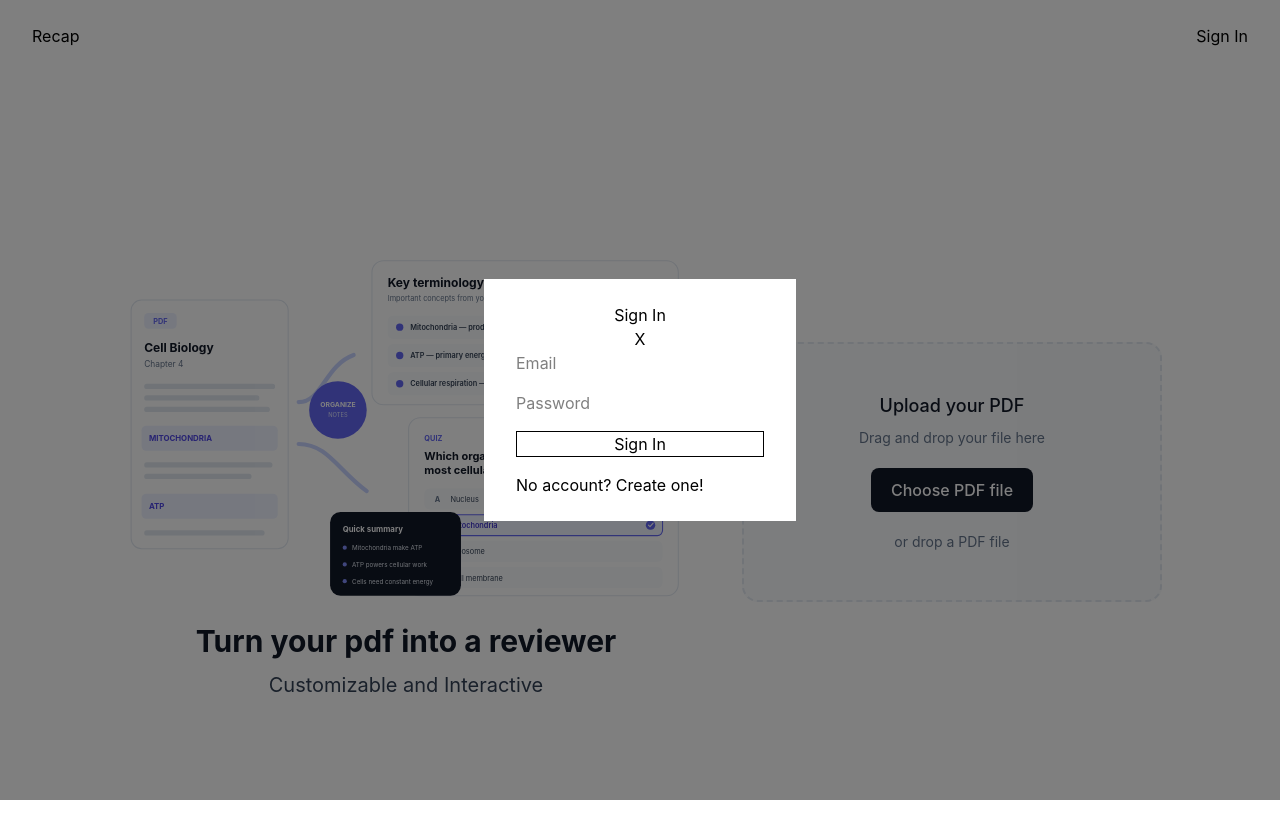
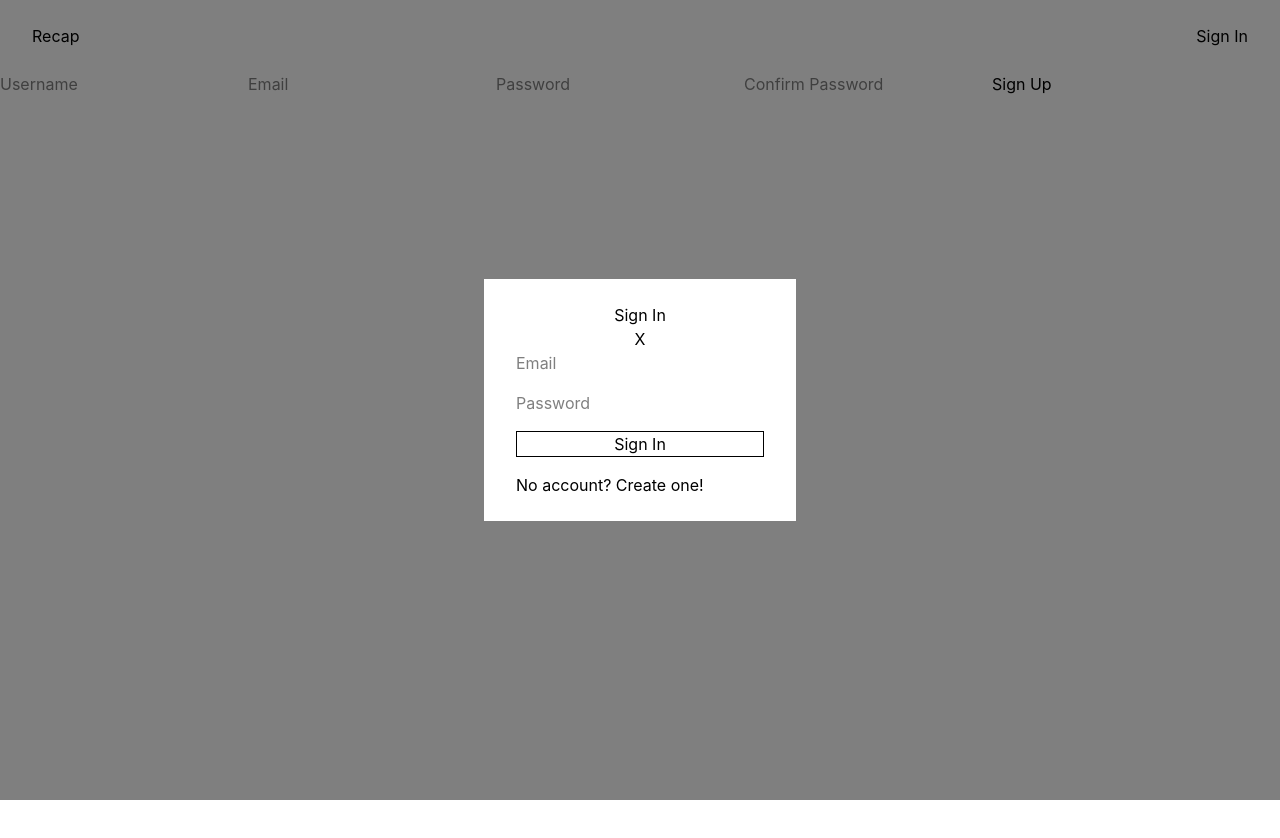
Before and after one commit to gieldev/Recap, a React app in the folder frontend/: page / in a window 1280 px wide. Both pictures are taken after a click on the button "Sign In". Shown: the top 838 px of the page. After the commit the page ends 800 px from the top, so only its background shows below. Built offline with nearby package versions, Linux system fonts and the light colour scheme; the HTML template or start-up script is replaced by a standard one.

Commit message:
feat: create sign up page and DOM restructuring

```diff
--- a/frontend/src/App.jsx
+++ b/frontend/src/App.jsx
@@ -1,10 +1,20 @@
+import {useState } from "react";
+
+import Navbar from "./components/Navbar";
 import Home from "./pages/Home";
 import Quiz from "./pages/Quiz";
+import AuthModal from "./components/AuthModal";
+import Signup from "./pages/Signup";
 
 function App() {
+  // State variables for styling
+  const [signingIn, setSigningIn] = useState(false);
+
   return (
     <>
-      <Home />
+      <Navbar signingIn={signingIn} setSigningIn={setSigningIn} />
+      <Signup />
+      <AuthModal signingIn={signingIn} setSigningIn={setSigningIn} />
     </>
   );
 }
--- /dev/null
+++ b/frontend/src/components/AuthModal.jsx
@@ -0,0 +1,58 @@
+import { useState } from "react";
+
+function AuthModal({ signingIn, setSigningIn }) {
+  // State variables for email and password input fields
+  const [email, setEmail] = useState("");
+  const [password, setPassword] = useState("");
+
+    const handleSignIn = async (e) => {
+      e.preventDefault();
+
+      const res = await fetch("http://localhost:3000/api/auth/signin", {
+        method: "POST",
+        headers: {
+          "Content-Type": "application/json",
+        },
+        body: JSON.stringify({ email, password }),
+      });
+
+      const data = await res.json();
+
+      console.log("Signed in: ", data);
+    };
+
+  return (
+    <div
+      className={`fixed bottom-0 left-0 w-full h-full flex items-center justify-center bg-black/50 ${signingIn ? "block" : "hidden"}`}
+    >
+      <div className="flex flex-col items-center justify-center px-8 py-6 bg-white">
+        <h1>Sign In</h1>
+        <button className="cursor-pointer" onClick={() => setSigningIn(false)}>
+          X
+        </button>
+        <form className="flex flex-col gap-4" onSubmit={handleSignIn}>
+          <input
+            type="email"
+            placeholder="Email"
+            value={email}
+            onChange={(e) => setEmail(e.target.value)}
+          />
+          <input
+            type="password"
+            placeholder="Password"
+            value={password}
+            onChange={(e) => setPassword(e.target.value)}
+          />
+          <button className="border cursor-pointer" type="submit">
+            Sign In
+          </button>
+          <p>
+            No account? <a className="cursor-pointer">Create one!</a>
+          </p>
+        </form>
+      </div>
+    </div>
+  );
+}
+
+export default AuthModal;
--- /dev/null
+++ b/frontend/src/components/Navbar.jsx
@@ -0,0 +1,14 @@
+function Navbar({ setSigningIn }) {
+  return (
+    <header className="flex items-center justify-between px-8 py-6">
+      <a>Recap</a>
+      <nav>
+        <button className="cursor-pointer" onClick={() => setSigningIn(true)}>
+          Sign In
+        </button>
+      </nav>
+    </header>
+  );
+}
+
+export default Navbar;
--- a/frontend/src/pages/Home.jsx
+++ b/frontend/src/pages/Home.jsx
@@ -10,18 +10,11 @@ pdfjs.GlobalWorkerOptions.workerSrc = new URL(
 ).toString();
 
 function Home() {
-  // State variables for styling
-  const [signingIn, setSigningIn] = useState(false);
-
   // State variables for file input, selected file, number of pages, and extracted reference text
   const fileInputRef = useRef(null);
   const [file, setFile] = useState(null);
   const [numPages, setNumPages] = useState(null);
   const [reference, setReference] = useState("");
-
-  // State variables for email and password input fields
-  const [email, setEmail] = useState("");
-  const [password, setPassword] = useState("");
 
   // Function to extract text from a PDF file
   const extractText = async (file) => {
@@ -72,32 +65,8 @@ function Home() {
     handleFile(e.dataTransfer.files[0]);
   };
 
-  const handleSignIn = async (e) => {
-    e.preventDefault();
-
-    const res = await fetch("http://localhost:3000/api/auth/signin", {
-      method: "POST",
-      headers: {
-        "Content-Type": "application/json",
-      },
-      body: JSON.stringify({ email, password }),
-    });
-
-    const data = await res.json();
-
-    console.log("Signed in: ", data);
-  };
-
   return (
     <>
-      <header className="flex items-center justify-between px-8 py-6">
-        <a>Recap</a>
-        <nav>
-          <button className="cursor-pointer" onClick={() => setSigningIn(true)}>
-            Sign In
-          </button>
-        </nav>
-      </header>
       <main className="flex items-center justify-center px-8">
         <section className="w-full min-h-screen flex flex-col items-center justify-center p-6 gap-12 md:flex-row">
           {!file ? (
@@ -115,33 +84,6 @@ function Home() {
             />
           )}
         </section>
-
-        <div
-          className={`fixed bottom-0 left-0 w-full h-full flex items-center justify-center bg-black/50 ${signingIn ? "block" : "hidden"}`}
-        >
-          <div className="flex flex-col items-center justify-center px-8 py-6 bg-white">
-            <h1>Sign In</h1>
-            <button className="cursor-pointer" onClick={() => setSigningIn(false)}>X</button>
-            <form className="flex flex-col gap-4" onSubmit={handleSignIn}>
-              <input
-                type="email"
-                placeholder="Email"
-                value={email}
-                onChange={(e) => setEmail(e.target.value)}
-              />
-              <input
-                type="password"
-                placeholder="Password"
-                value={password}
-                onChange={(e) => setPassword(e.target.value)}
-              />
-              <button className="border cursor-pointer" type="submit">Sign In</button>
-              <p>
-                No account? <a className="cursor-pointer">Create one!</a>
-              </p>
-            </form>
-          </div>
-        </div>
       </main>
     </>
   );
--- /dev/null
+++ b/frontend/src/pages/Signup.jsx
@@ -0,0 +1,59 @@
+import { useState } from "react";
+
+function Signup() {
+  const [username, setUsername] = useState("");
+  const [email, setEmail] = useState("");
+  const [password, setPassword] = useState("");
+  const [confirmPassword, setConfirmPassword] = useState("");
+
+  const handleSignUp = async (e) => {
+    e.preventDefault();
+
+    const res = await fetch("http://localhost:3000/api/auth/signup", {
+      method: "POST",
+      headers: {
+        "Content-Type": "application/json",
+      },
+      body: JSON.stringify({ username, email, password, confirmPassword }),
+    });
+
+    const data = await res.json();
+    localStorage.setItem("token", data.token);
+
+    console.log("Signed up: ", data);
+  };
+
+  return (
+    <main>
+      <form onSubmit={handleSignUp}>
+        <input
+          type="text"
+          placeholder="Username"
+          value={username}
+          onChange={(e) => setUsername(e.target.value)}
+        />
+        <input
+          type="email"
+          placeholder="Email"
+          value={email}
+          onChange={(e) => setEmail(e.target.value)}
+        />
+        <input
+          type="password"
+          placeholder="Password"
+          value={password}
+          onChange={(e) => setPassword(e.target.value)}
+        />
+        <input
+          type="password"
+          placeholder="Confirm Password"
+          value={confirmPassword}
+          onChange={(e) => setConfirmPassword(e.target.value)}
+        />
+        <button>Sign Up</button>
+      </form>
+    </main>
+  );
+}
+
+export default Signup;
```
